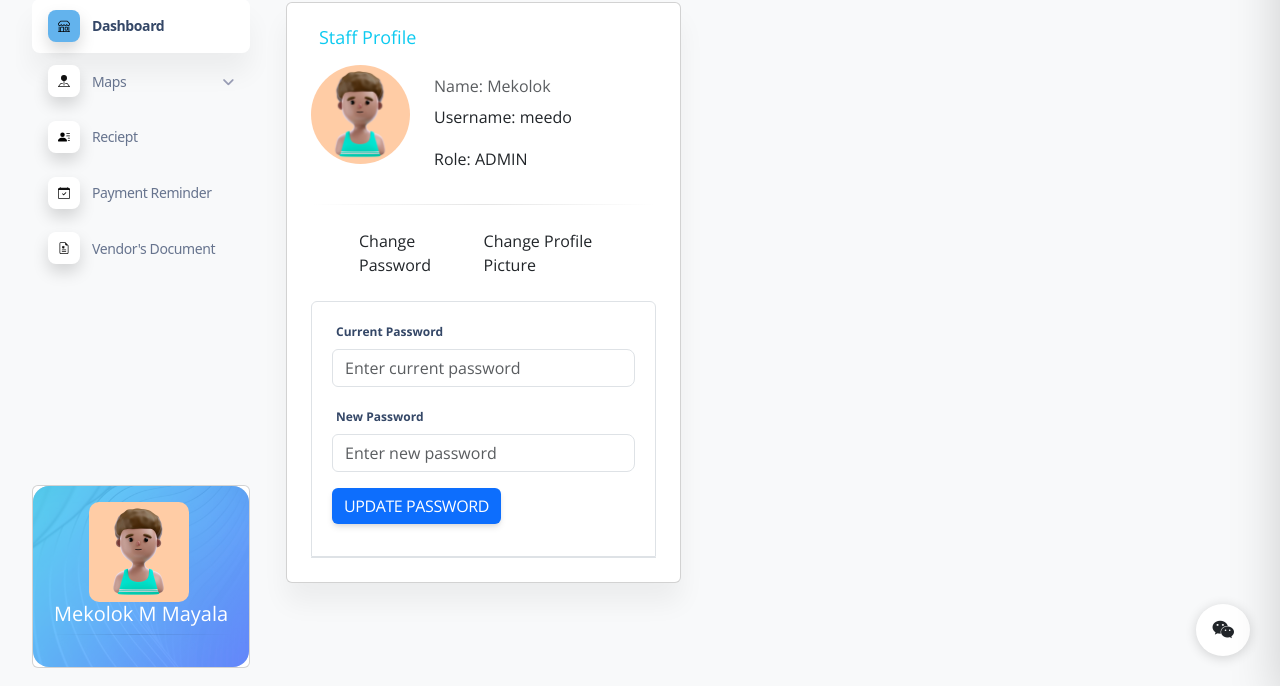
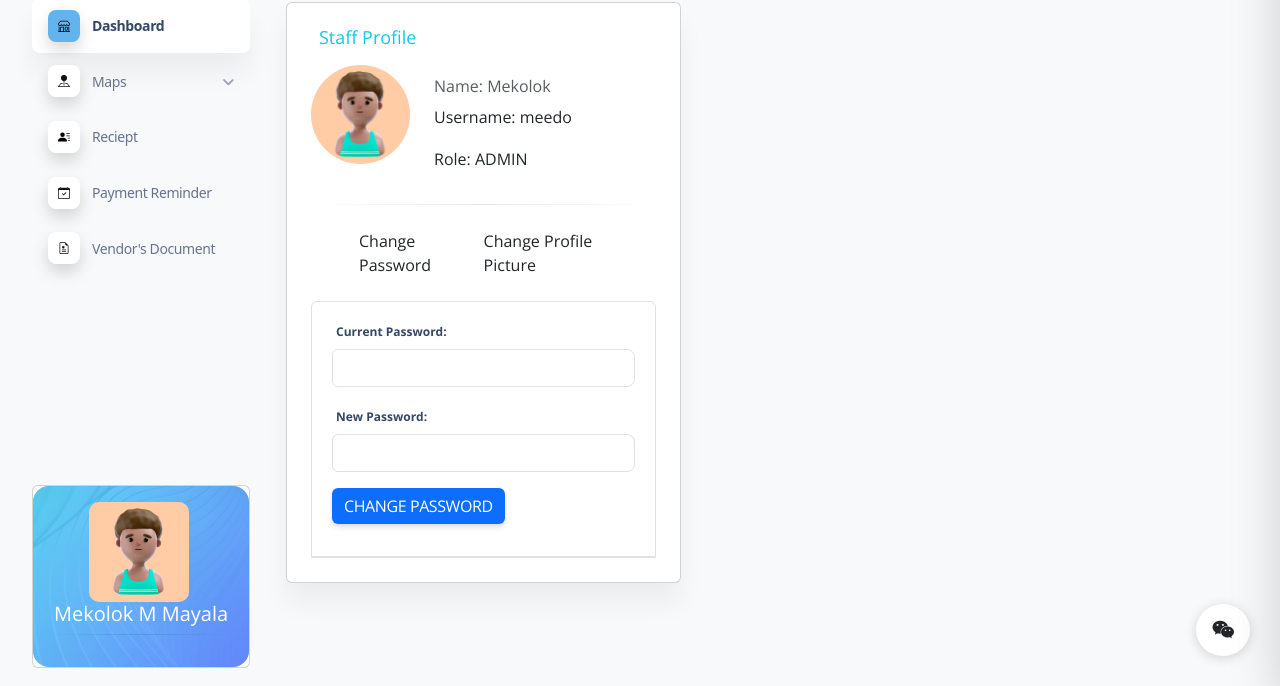
Before and after one commit to PolCaps/polomolok, a PHP site: page /Staff.php in a window 1280 px wide, after a click on "Change Password". Shown: the part 114-800 px from the top of the page. Run offline with PHP 8.4, Linux system fonts and the light colour scheme; a user stored in the database is signed in; data comes from the database, SQL or seed files in the repository; some libraries are stand-ins or nearby versions.

Commit message:
15 jul 5 am

```diff
--- a/Staff.php
+++ b/Staff.php
@@ -226,17 +226,24 @@ $conn->close();
                   <div class="accordion-item">
                     <div id="collapseOne" class="accordion-collapse collapse " aria-labelledby="headingOne" data-bs-parent="#profile-accordion">
                       <div class="accordion-body">
-                        <form>
-                          <div class="mb-3">
-                            <label for="current-password" class="form-label">Current Password</label>
-                            <input type="password" class="form-control" id="current-password" placeholder="Enter current password">
-                          </div>
-                          <div class="mb-3">
-                            <label for="new-password" class="form-label">New Password</label>
-                            <input type="password" class="form-control" id="new-password" placeholder="Enter new password">
-                          </div>
-                          <button type="submit" class="btn btn-primary">Update Password</button>
-                        </form>
+
+
+                      <form action="" method="POST">
+    <div class="mb-3">
+        <label for="current_password" class="form-label">Current Password:</label>
+        <input type="password" id="current_password" name="current_password" class="form-control" required>
+    </div>
+    <div class="mb-3">
+        <label for="new_password" class="form-label">New Password:</label>
+        <input type="password" id="new_password" name="new_password" class="form-control" required>
+    </div>
+    <button type="submit" class="btn btn-primary">Change Password</button>
+</form>
+
+
+
+
+
                       </div>
                     </div>
                   </div>
```
Also changed, not shown: Vendor.php (indentation only).
